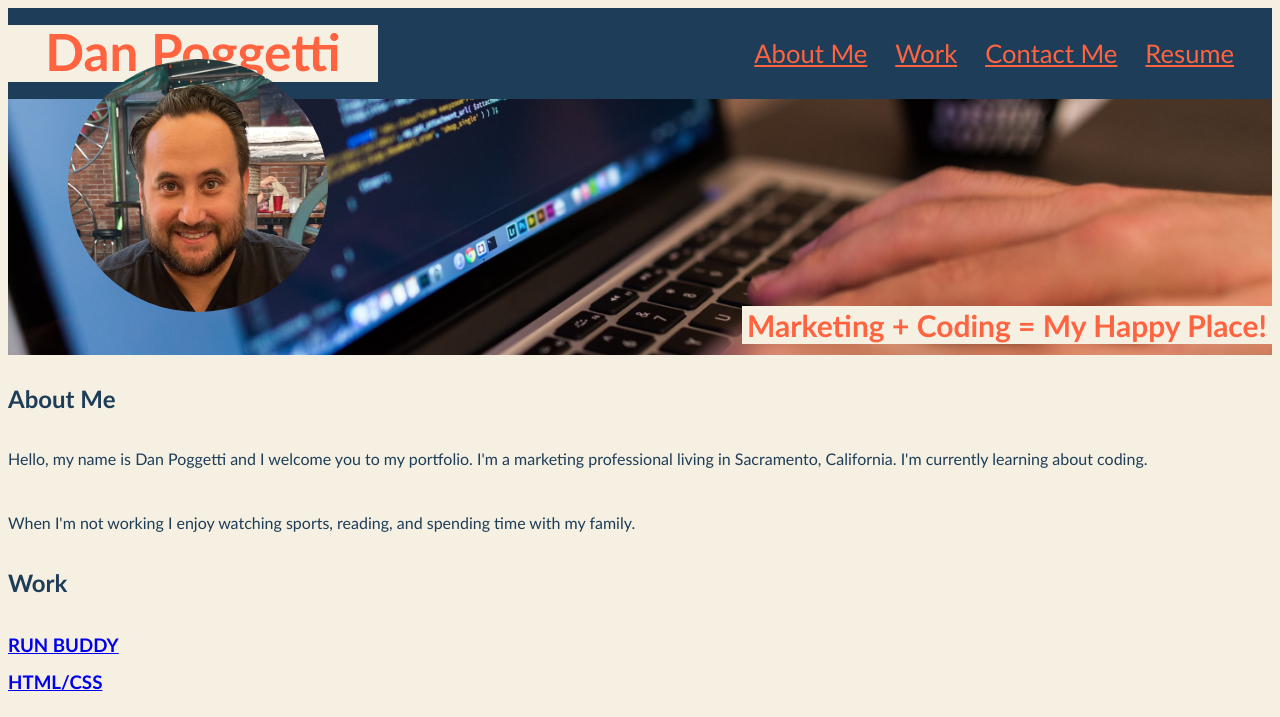
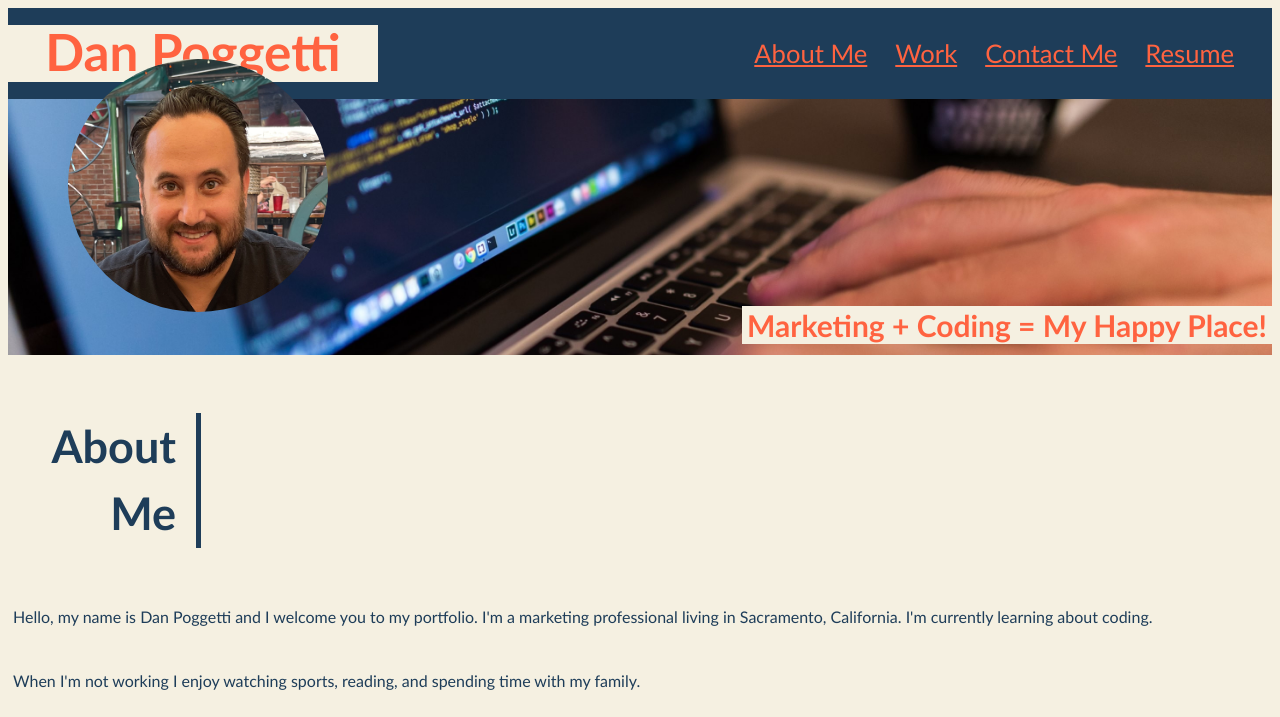
Before and after one commit to danpoggetti/my-portfolio, a plain HTML site: page index.html in a window 1280 px wide. Shown: the top 717 px of the page. Drawn offline with Linux system fonts and the light colour scheme.

Commit message:
added partent class selectors and h2 headers

```diff
--- a/assets/css/style.css
+++ b/assets/css/style.css
@@ -89,3 +89,25 @@ header nav a {
 #border-photo {
   border-radius: 50%;
 }
+
+/* parent class selectors */
+.page-sidel {
+  display: flex;
+  flex-direction: row;
+  flex-wrap: wrap;
+  align-items: stretch;
+  justify-content: space-between;
+  margin:15px, 5px;
+  padding: 20px 5px;
+}
+
+/* all h2 headers with class page sidel */
+.page-sidel > h2 {
+  flex: 0 0 15%;
+  text-align: right;
+  padding-right: 20px;
+  border-right: 5px solid var(--dark);
+  font-size: 45px;
+  font-weight: bold;
+  line-height: 1.5;
+}
```
